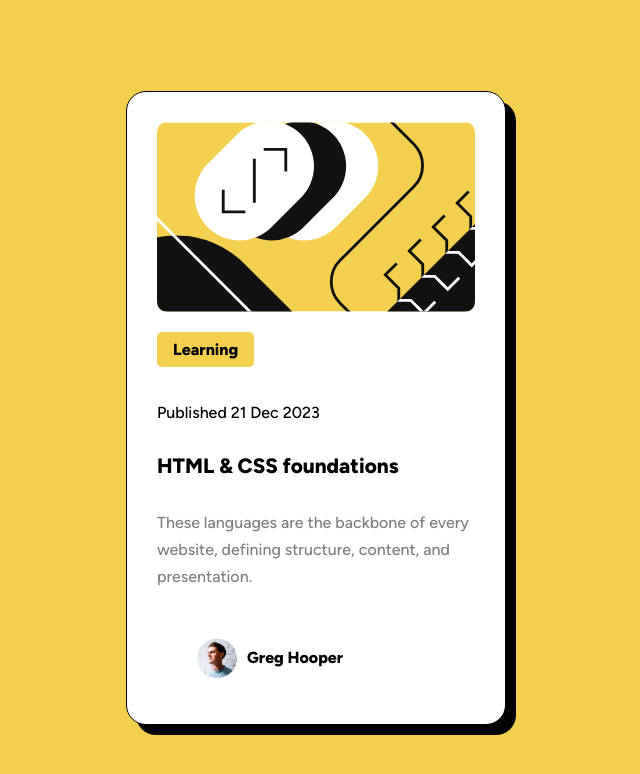
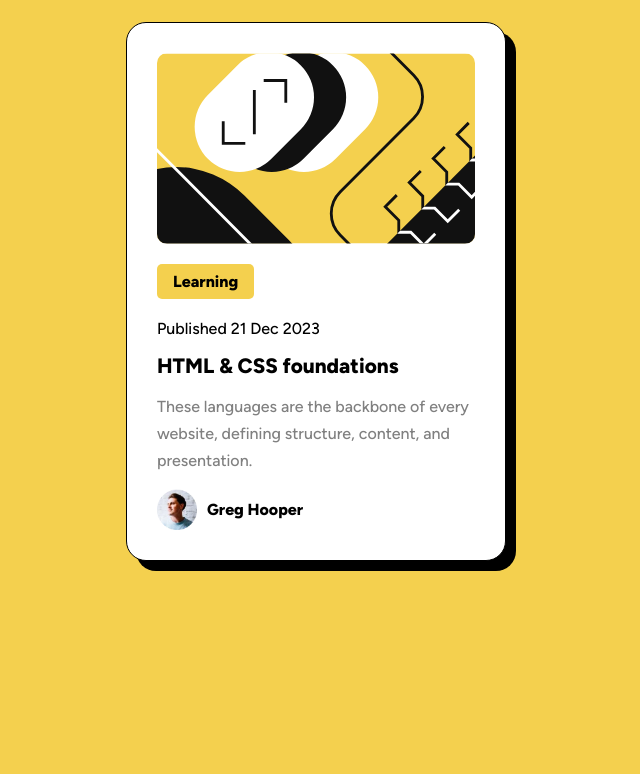
Before and after one commit to DeeSzubert/blog-preview-card, a website built with Vite: page index.html in a window 1280 px wide. Shown: the whole page, without its empty margins (324-964 px from the left). Built offline with nearby package versions, Linux system fonts and the light colour scheme.

Commit message:
fixed height

```diff
--- a/scss/base/_base.scss
+++ b/scss/base/_base.scss
@@ -1 +1,30 @@
-$font-size: 16px;
+@font-face {
+  font-family: "figtree";
+  src: url(/assets/fonts/Figtree-VariableFont_wght.ttf);
+  font-weight: 500;
+}
+
+@font-face {
+  font-family: "figtree";
+  src: url(/assets/fonts/Figtree-VariableFont_wght.ttf);
+  font-weight: 800;
+}
+
+body,
+html {
+  margin: 0;
+  padding: 0;
+}
+* {
+  box-sizing: border-box;
+}
+body {
+  background-color: b.$primary;
+  min-height: 100vh;
+
+  display: flex;
+  justify-content: center;
+  align-items: center;
+  font-family: "figtree";
+  font-weight: 500;
+}
--- a/scss/style.scss
+++ b/scss/style.scss
@@ -19,18 +19,18 @@
   box-sizing: border-box;
 }
 
-// body,
-// h1,
-// h2,
-// h3,
-// h4,
-// p,
-// figure,
-// blockquote,
-// dl,
-// dd {
-//   margin: 0;
-// }
+body,
+h1,
+h2,
+h3,
+h4,
+p,
+figure,
+blockquote,
+dl,
+dd {
+  margin: 0;
+}
 
 html {
   -moz-text-size-adjust: none;
@@ -40,7 +40,7 @@ html {
 
 body {
   background-color: b.$primary;
-  height: 100vh;
+  max-height: 100vh;
 
   display: flex;
   justify-content: center;
```
Also changed, not shown: css/base/index.css (added), css/style.css, scss/base/index.scss (renamed from scss/base/_index.scss), 1 other file.
